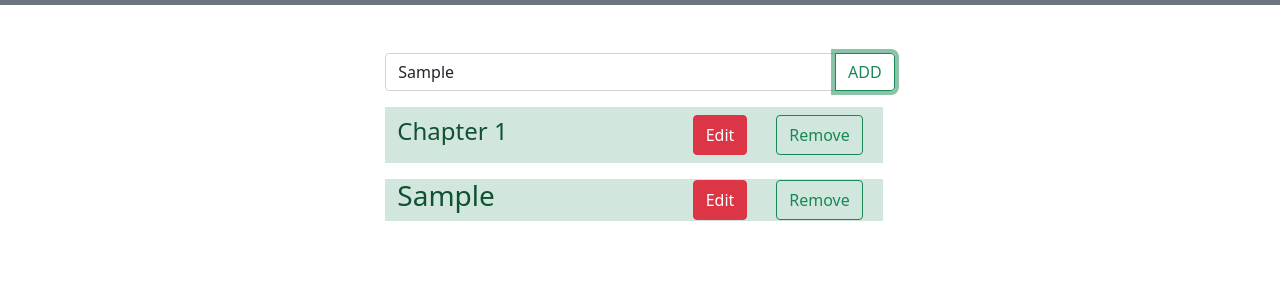
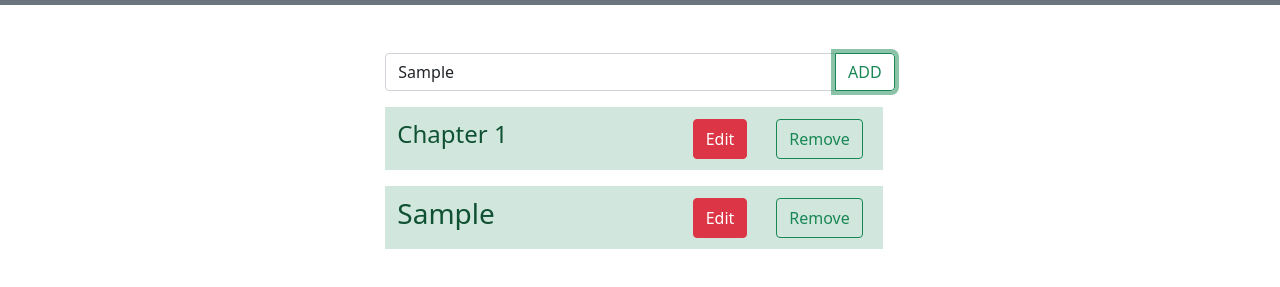
Before and after one commit to NitinGogarh/CrudApp.github.io, a plain HTML site: page index.html in a window 1280 px wide. Both pictures are taken after typing "Sample" into the empty fields and a click on the button "ADD". Shown: the part 51-338 px from the top of the page. Drawn offline with nearby package versions, Linux system fonts and the light colour scheme.

Commit message:
Update index.html

```diff
--- a/index.html
+++ b/index.html
@@ -97,7 +97,7 @@
         </div class="container">
 
         <ul id="list" class="list-group container">
-          <li class="list-group-item-success d-flex justify-content-between py-2 container" style="list-style: none; width:100%;height: auto;align-items: center;">
+          <li class="list-group-item-success d-flex justify-content-between py-2 container" style="list-style: none; width:100%;height: auto;align-items: center;min-height: 63px;">
             <h4 class="flex-grow-1 " style ="overflow:auto;width:60%;max-width:58%">Chapter 1</h4>
             <button type="button" class="btn btn-danger mx-2 " style="height:40px;" onclick="editchapter(this)" id="btn">
               Edit
@@ -137,7 +137,8 @@
         list.appendChild(new_element);
         new_element.style.width ="100%"
         new_element.style.maxWidth = "100%"
-        new_element.style.height ="auto"
+       new_element.style.height ="auto"
+        new_element.style.minHeight="63px"
         new_element.style.alignItems ="center"
         new_element.className =
           "list-group-item-success d-flex justify-content-between mt-3 container "; //to add more than one class we use this vrna we use class list.add
```
